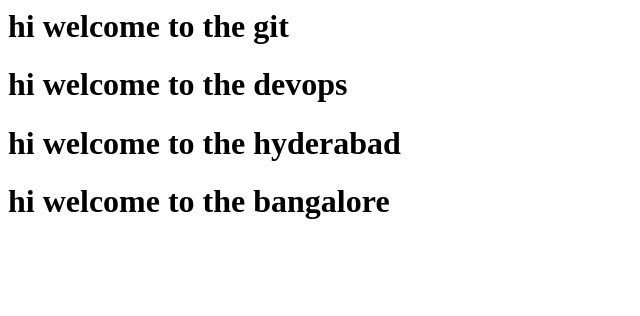
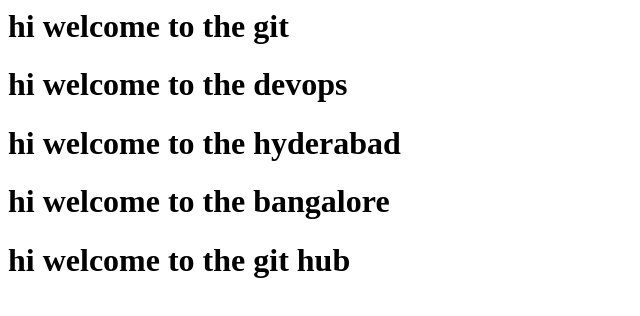
Before and after one commit to Ginukuntla/code, a plain HTML site: page index.html in a window 1280 px wide. Shown: the whole page, without its empty margins (0-640 px from the left). Drawn offline with Linux system fonts and the light colour scheme.

Commit message:
this is a push request

```diff
--- a/index.html
+++ b/index.html
@@ -2,3 +2,4 @@
 <h1> hi welcome to the devops </h1>
 <h1> hi welcome to the hyderabad </h1>
 <h1> hi welcome to the bangalore </h1>
+<h1> hi welcome to the git hub </h1>
```
